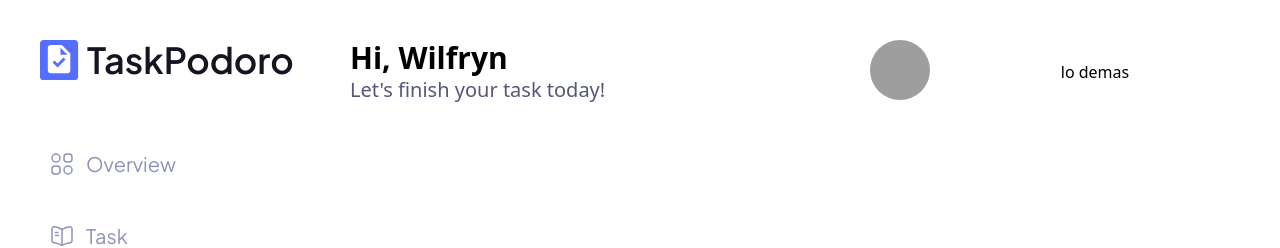
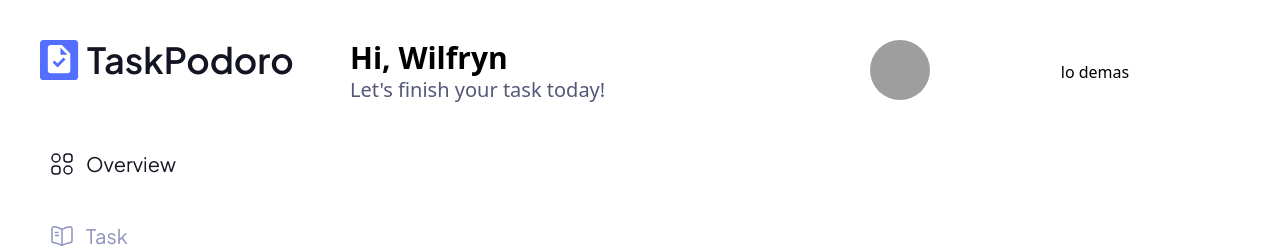
Before and after one commit to iamwilllll/TaskPodoro, a React (Vite) app: page / in a window 1280 px wide. Shown: the top 248 px of the page. Built offline with nearby package versions, Linux system fonts and the light colour scheme; grey boxes are pictures that could not be loaded.

Commit message:
change color and top position

```diff
--- a/src/components/SideNavBar.tsx
+++ b/src/components/SideNavBar.tsx
@@ -1,4 +1,4 @@
-import { Link } from 'react-router';
+import { NavLink } from 'react-router';
 
 import ClockIcon from '../assets/icons/clock-icon.svg?react';
 import CloseIcon from '../assets/icons/close-icon.svg?react';
@@ -32,7 +32,7 @@ function SideNavBar({ className }: SideNavBarProps) {
 
     return (
         <nav
-            className={`font-primary fixed size-full h-full p-10 transition-[left] duration-700 lg:static lg:bg-transparent lg:p-0 ${className} ${navBarIsActive ? 'top-0 left-0 z-5 bg-[#c9c9c9]' : '-left-500'} `}
+            className={`font-primary fixed top-0 size-full h-full p-10 transition-[left] duration-700 lg:static lg:bg-transparent lg:p-0 ${className} ${navBarIsActive ? 'left-0 z-5 bg-[#F5F5F7]' : '-left-500'} `}
         >
             <div className="mb-5 flex items-center justify-end lg:hidden">
                 <button
@@ -54,13 +54,15 @@ function SideNavBar({ className }: SideNavBarProps) {
 
                     return (
                         <li key={index} className={`text-secondary-300 ${onlyDisplayInMobile && 'lg:hidden'} text-xl transition`}>
-                            <Link
+                            <NavLink
                                 to={to}
-                                className="hover:text-secondary-500 flex cursor-pointer items-center gap-3 p-2.5 transition hover:scale-105"
+                                className={({ isActive }) =>
+                                    `hover:text-secondary-500 flex cursor-pointer items-center gap-3 p-2.5 transition hover:scale-105 ${isActive && 'text-secondary-500'}`
+                                }
                             >
                                 {icon}
                                 {label}
-                            </Link>
+                            </NavLink>
                         </li>
                     );
                 })}
--- a/src/layout/AppLayout.tsx
+++ b/src/layout/AppLayout.tsx
@@ -25,9 +25,9 @@ function AppLayout({ title }: AppLayoutProps) {
             <Header title={title} />
             <Pomodoro className="col-start-3 col-end-4 row-start-1 row-end-5 hidden lg:block" />
 
-            <main className="size-full">
+            <section>
                 <Outlet />
-            </main>
+            </section>
         </section>
     );
 }
--- a/src/router/AppRouter.tsx
+++ b/src/router/AppRouter.tsx
@@ -23,7 +23,7 @@ export const router = createBrowserRouter([
     {
         path: '/pomodoro',
         element: <AppLayout title="Pomodoro" />,
-        children: [{ path: '', element: <Pomodoro className="size-full lg:hidden" /> }],
+        children: [{ path: '', element: <Pomodoro className="lg:hidden" /> }],
     },
 
     {
```
